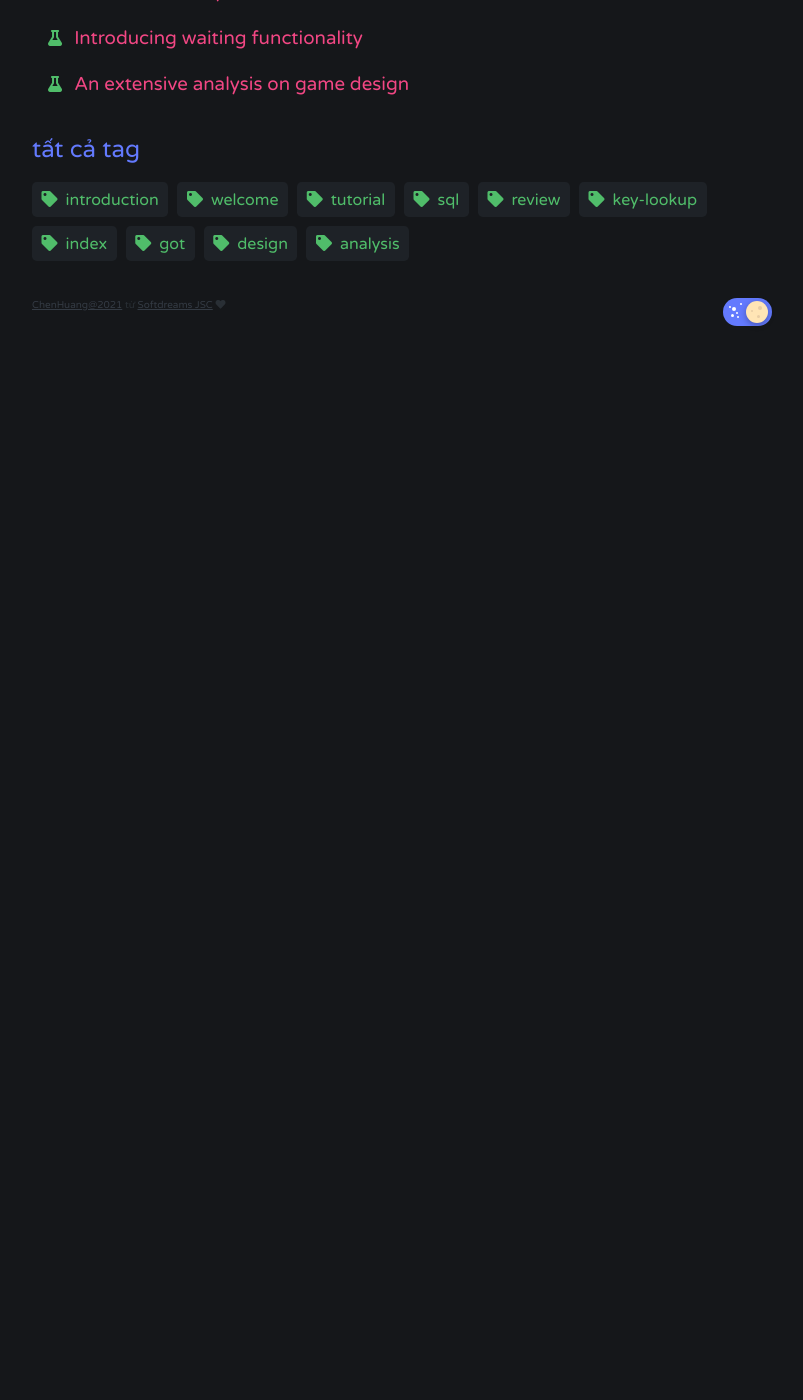
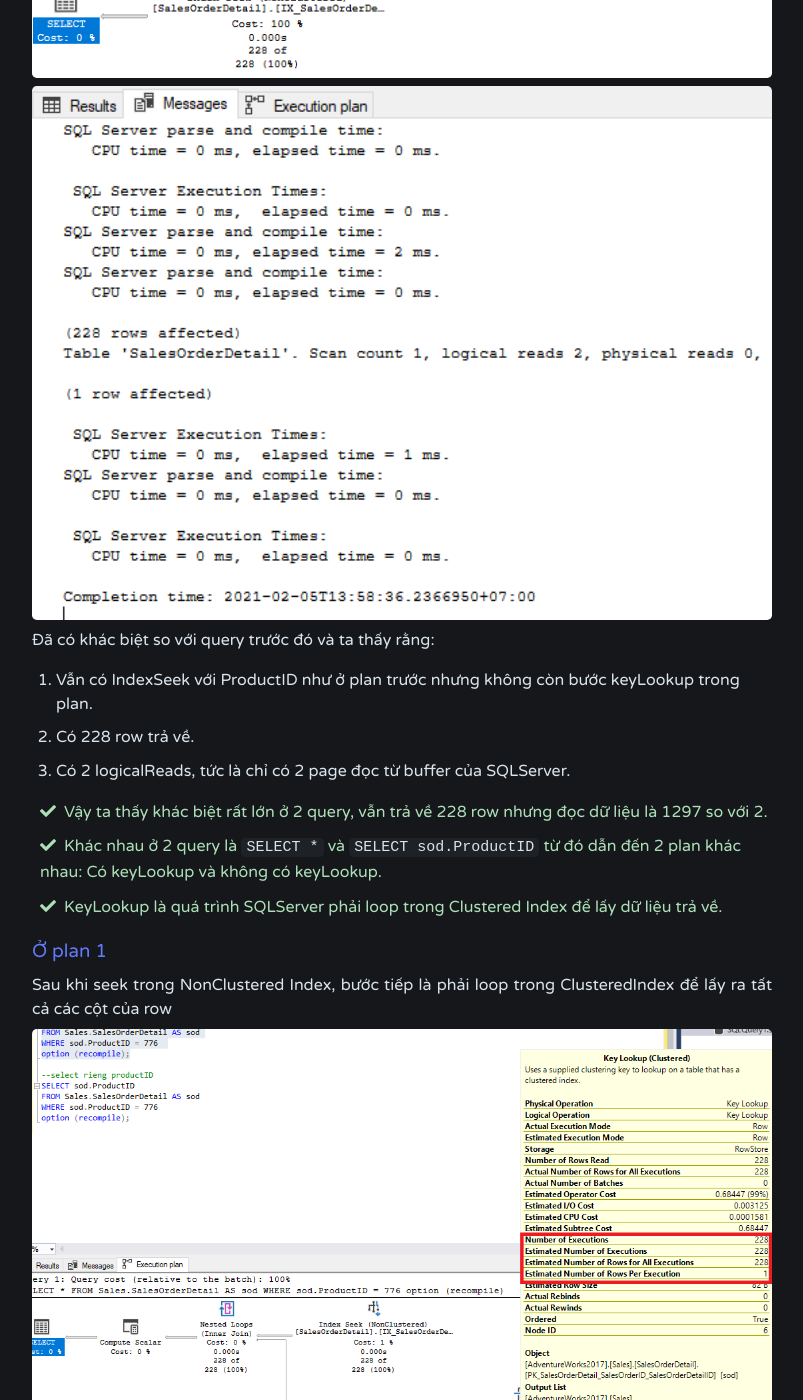
Before and after one commit to chenhuang511/chenhuang511.github.io, a Jekyll site: the page built from _posts/2021-03-03-sqlperf-2-covering-index.md, in a window 1280 px wide and 1400 px high, scrolled down 2117 px. Shown: the whole window, without its empty margins (238-1041 px from the left). Built offline with Jekyll 4.4.1, drawn with Linux system fonts in a browser that asks for light colours; comment, search, counter and statistics services are not loaded; before the commit the page ends 2475 px from its top, so only the background shows below that; some of the changed text lies outside the part shown.

Commit message:
done post 1

````diff
--- a/_posts/2021-03-03-sqlperf-2-covering-index.md
+++ b/_posts/2021-03-03-sqlperf-2-covering-index.md
@@ -34,10 +34,10 @@ các chỉ số & `execution plan`:
 
 Có một vài kết luận:
 
-* 99% cost của query nằm ở bước keyLookup
-* Có 1 indexSeek cho điều kiện ProductID, nghĩa là ProductID được đánh index (NonClustered Index)
-* Có 228 row trả về
-* Có 1297 logicalReads, tức là đọc 1297 page từ buffer của SQLServer
+1. 99% cost của query nằm ở bước keyLookup.
+2. Có 1 indexSeek cho điều kiện ProductID, nghĩa là ProductID được đánh index (NonClustered Index).
+3. Có 228 row trả về.
+4. Có 1297 logicalReads, tức là đọc 1297 page từ buffer của SQLServer.
 
 ## Xét tiếp ví dụ thứ 2
 
@@ -48,3 +48,95 @@ FROM Sales.SalesOrderDetail AS sod
 WHERE sod.ProductID = 776
 option (recompile);
 ```
+
+![image](/assets/images/sqlperf-2-3.png)
+
+![image](/assets/images/sqlperf-2-4.png)
+
+Đã có khác biệt so với query trước đó và ta thấy rằng:
+
+1. Vẫn có IndexSeek với ProductID như ở plan trước nhưng không còn bước keyLookup trong plan.
+2. Có 228 row trả về.
+3. Có 2 logicalReads, tức là chỉ có 2 page đọc từ buffer của SQLServer.
+
+* Vậy ta thấy khác biệt rất lớn ở 2 query, vẫn trả về 228 row nhưng đọc dữ liệu là 1297 so với 2.
+* Khác nhau ở 2 query là ``` SELECT * ``` và ``` SELECT sod.ProductID ``` từ đó dẫn đến 2 plan khác nhau: Có keyLookup và không có keyLookup.
+* KeyLookup là quá trình SQLServer phải loop trong Clustered Index để lấy dữ liệu trả về.
+
+### Ở plan 1
+
+Sau khi seek trong NonClustered Index, bước tiếp là phải loop trong ClusteredIndex để lấy ra tất cả các cột của row
+
+![image](/assets/images/sqlperf-2-5.png)
+
+Như hình trên, có ```228 lần execution```, mỗi lần lấy về ```1 row```.
+
+* Vậy rõ ràng KeyLookup gây ra chi phí lớn cho câu query này.
+* Và việc ```SELECT *``` là nguyên nhân gây ra KeyLookup ở query 1.
+
+## Xét tiếp ví dụ 3
+
+``` sql
+--khong select * van gay ra keyLookup
+SELECT sod.ProductID, sod.CarrierTrackingNumber
+FROM Sales.SalesOrderDetail AS sod
+WHERE sod.ProductID = 776
+option (recompile);
+```
+
+![image](/assets/images/sqlperf-2-6.png)
+
+![image](/assets/images/sqlperf-2-7.png)
+
+Thêm ```CarrierTrackingNumber``` vào ```SELECT``` để trả về, và KeyLookup đã xuất hiện trở lại.
+
+SqlServer phải đọc 709 page từ buffer.
+
+* Vậy tức là không phải chỉ SELECT * gây ra keyLookup, mà những cột không có NonClustered Index sẽ bắt buộc SQLServer phải scan trong ClusterIndex để lấy ra dữ liệu.
+
+## Sửa NonclusterIndex để loại bỏ KeyLookup
+
+``` sql
+--sua nonclusteredIndex
+CREATE INDEX idx_SalesOrderDetail_ProductID_CarrierTrackingNumber
+ON Sales.SalesOrderDetail (ProductID, CarrierTrackingNumber);
+```
+
+Thực hiện lại query 3
+
+![image](/assets/images/sqlperf-2-8.png)
+
+![image](/assets/images/sqlperf-2-9.png)
+
+* Ta đạt được mục đích là KeyLookup đã biến mất, số page đọc từ buffer cũng chỉ còn 5.
+* Tuy nhiên trong trường hợp này, thêm một cột vào INDEX tức là tăng chi phí maintain; và trong trường hợp có nhiều hơn 2 cột cần trả về thì tức là INDEX sẽ trở nên phức tạp hơn. Khi đó COVERING INDEX sẽ có nhiều ưu điểm hơn.
+
+## Sử dụng Covering Index để loại bỏ KeyLookup
+
+``` sql
+--tao Covering Index
+CREATE INDEX idx_SalesOrderDetail_ProductID_CarrierTrackingNumber
+ON Sales.SalesOrderDetail (ProductID)
+INCLUDE (CarrierTrackingNumber)
+WITH DROP_EXISTING;
+```
+
+Chạy lại query3, ta thấy vẫn đạt được kết quả như khi ta mở rộng trường ở Index
+
+![image](/assets/images/sqlperf-2-10.png)
+
+![image](/assets/images/sqlperf-2-11.png)
+
+1. IndexSeek và chỉ phải read 5 pages từ buffer của SQLServer.
+2. Dữ liệu INCLUDE được lưu ở leafPage trong cấu trúc của chính NonClustered Index đó, do đó không cần thêm bước lookup để lấy dữ liệu từ ClusteredIndex từ SQLServer (như hình dưới đây).
+
+![image](/assets/images/sqlperf-2-12.png)
+
+* Covering Index có thể dùng để tạo cho nhiều Column, tuy nhiên số lượng Column mà Index đó cover phải được tính toán hợp lý, vì có thể chi phí maintain sẽ quá cả chi phí query do keyLookup gây ra.
+* Khi xét 1 query cần đánh INCLUDE, tính toán số lần chạy của query đó (so với tương quan toàn query) dựa vào QueryStore, nếu query chạy nhiều lần mà chưa có INCLUDE, khi đó nên thêm.
+
+## Tham khảo
+
+[https://www.mssqltips.com/sqlservertutorial/258/eliminating-bookmark-keyrid-lookups/](https://www.mssqltips.com/sqlservertutorial/258/eliminating-bookmark-keyrid-lookups/)
+
+[https://www.brentozar.com/blitzcache/expensive-key-lookups/](https://www.brentozar.com/blitzcache/expensive-key-lookups/)
````
Also changed, not shown: rePost/2019-01-10-review-game-of-thrones.md (renamed from _posts/2019-01-10-review-game-of-thrones.md), rePost/2019-03-16-analysis-of-design.md (renamed from _posts/2019-03-16-analysis-of-design.md), rePost/2019-04-13-introduction-to-waiting.md (renamed from _posts/2019-04-13-introduction-to-waiting.md), rePost/2019-04-16-welcome-to-jekyll2.md (renamed from _posts/2019-04-16-welcome-to-jekyll2.md).
